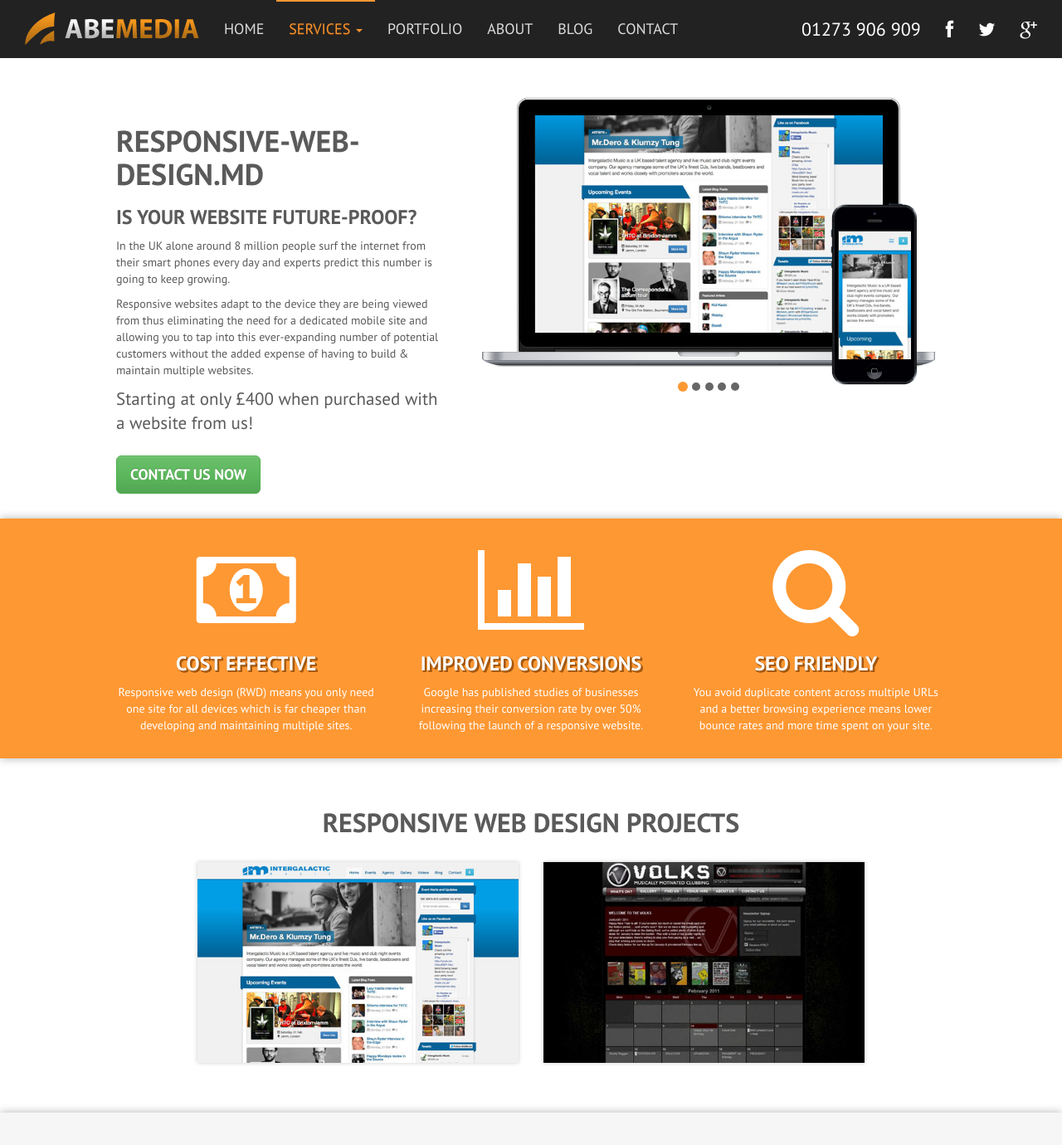
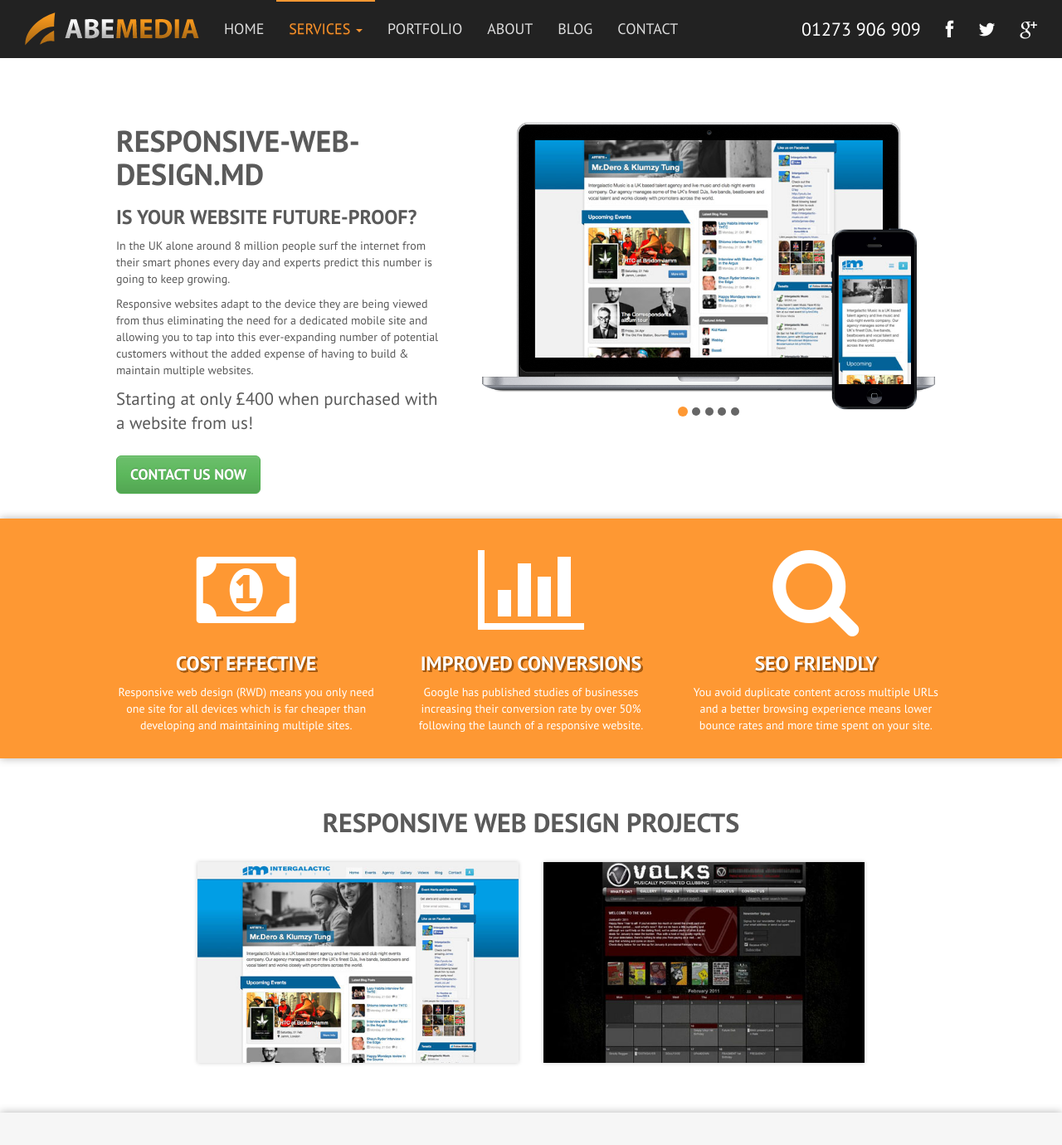
Before and after one commit to abemedia/abemedia.github.io, a Jekyll site: the page built from responsive-web-design.md, in a window 1280 px wide and 1400 px high. Shown: the top 1380 px of the window at 83% size. Built offline with Jekyll 4.4.1, drawn with Linux system fonts in a browser that asks for light colours; nearby versions of some CDN libraries; some web fonts are replaced.

Commit message:
'Update'

```diff
--- a/css/style.css
+++ b/css/style.css
@@ -244,7 +244,7 @@
 }
 /* Carousel
 -------------------------------------------------- */
-.carousel {
+#carousel {
 	margin-top:-30px;
 }
 .carousel-indicators li {
```
